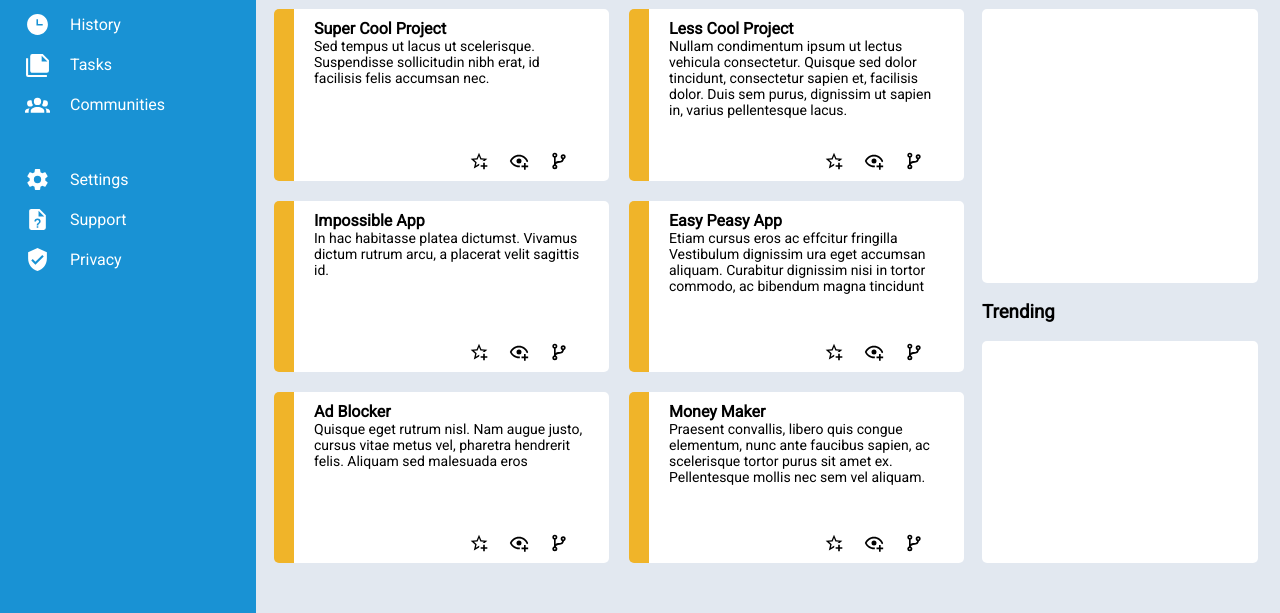
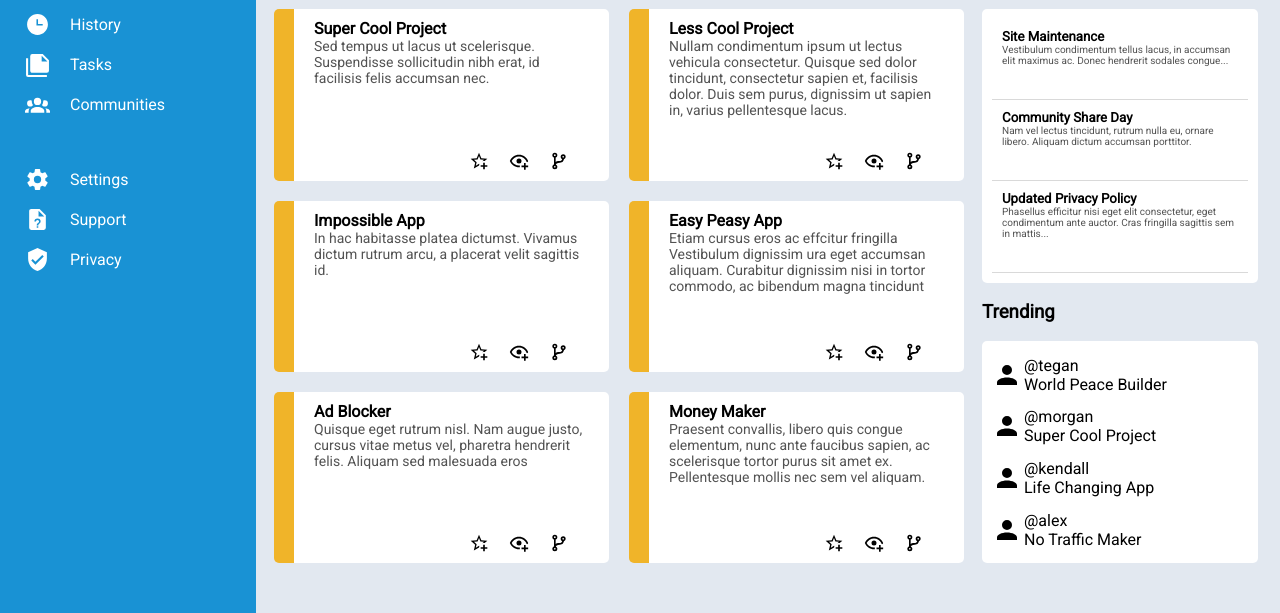
Before and after one commit to Trungenial/odin-admin-dashboard, a plain HTML site: page index.html in a window 1280 px wide. Shown: the part 187-800 px from the top of the page. Drawn offline with Linux system fonts and the light colour scheme.

Commit message:
Complete the dashboard with HTML and CSS

```diff
--- a/index.html
+++ b/index.html
@@ -174,11 +174,62 @@
       </div>
       <div class="announcements">
         <h3>Announcements</h3>
-        <div></div>
+        <div>
+          <div>
+            <h5>Site Maintenance</h5>
+            <p>
+              Vestibulum condimentum tellus lacus, in accumsan elit maximus ac.
+              Donec hendrerit sodales congue...
+            </p>
+          </div>
+          <div>
+            <h5>Community Share Day</h5>
+            <p>
+              Nam vel lectus tincidunt, rutrum nulla eu, ornare libero. Aliquam
+              dictum accumsan porttitor.
+            </p>
+          </div>
+          <div>
+            <h5>Updated Privacy Policy</h5>
+            <p>
+              Phasellus efficitur nisi eget elit consectetur, eget condimentum
+              ante auctor. Cras fringilla sagittis sem in mattis...
+            </p>
+          </div>
+        </div>
       </div>
       <div class="trending">
         <h3>Trending</h3>
-        <div></div>
+        <div>
+          <div>
+            <div>
+              <img src="icon/account.svg" alt="account" />
+            </div>
+            <div>@tegan</div>
+            <div>World Peace Builder</div>
+          </div>
+          <div>
+            <div>
+              <img src="icon/account.svg" alt="account" />
+            </div>
+            <div>@morgan</div>
+            <div>Super Cool Project</div>
+          </div>
+          <div>
+            <div>
+              <img src="icon/account.svg" alt="account" />
+            </div>
+            <div>@kendall</div>
+            <div>Life Changing App</div>
+          </div>
+          <div>
+            <div>
+              <img src="icon/account.svg" alt="account" />
+            </div>
+            <div>@alex</div>
+            <div>No Traffic Maker</div>
+          </div>
+        </div>
       </div>
     </main>
   </body>
--- a/style.css
+++ b/style.css
@@ -19,6 +19,10 @@ body {
 
 /* || BLOCKS */
 
+main p {
+  color: rgba(0, 0, 0, 0.677);
+}
+
 body {
   display: grid;
   grid-template-columns: 1fr 4fr;
@@ -39,6 +43,7 @@ aside .dashboard {
   display: inline-flex;
   justify-content: center;
   align-items: center;
+  cursor: pointer;
 }
 
 aside img {
@@ -199,6 +204,7 @@ main {
   display: grid;
   grid-template-rows: 1fr 20px;
   padding: 10px 20px;
+  cursor: pointer;
 }
 
 .projects > div p {
@@ -225,9 +231,21 @@ main {
   gap: 20px;
 }
 
-.announcements div {
+.announcements > div {
   background-color: white;
   border-radius: 5px;
+  display: grid;
+  padding: 10px;
+}
+
+.announcements > div > div {
+  border-bottom: 1px solid rgba(212, 212, 212, 0.884);
+  padding: 10px;
+  cursor: pointer;
+}
+
+.announcements p {
+  font-size: 10px;
 }
 
 .trending {
@@ -236,9 +254,29 @@ main {
   gap: 20px;
 }
 
-.trending div {
+.trending > div {
   background-color: white;
   border-radius: 5px;
+  display: grid;
+  gap: 5px;
+  align-items: center;
+  padding: 10px;
+}
+
+.trending > div > div {
+  display: grid;
+  grid-template-columns: 1fr 7fr;
+  cursor: pointer;
+}
+
+.trending img {
+  height: 30px;
+}
+
+.trending > div > div > div:nth-of-type(1) {
+  grid-row: 1 / 3;
+  display: flex;
+  align-items: center;
 }
 
 /* || ELEMENTS */
```
